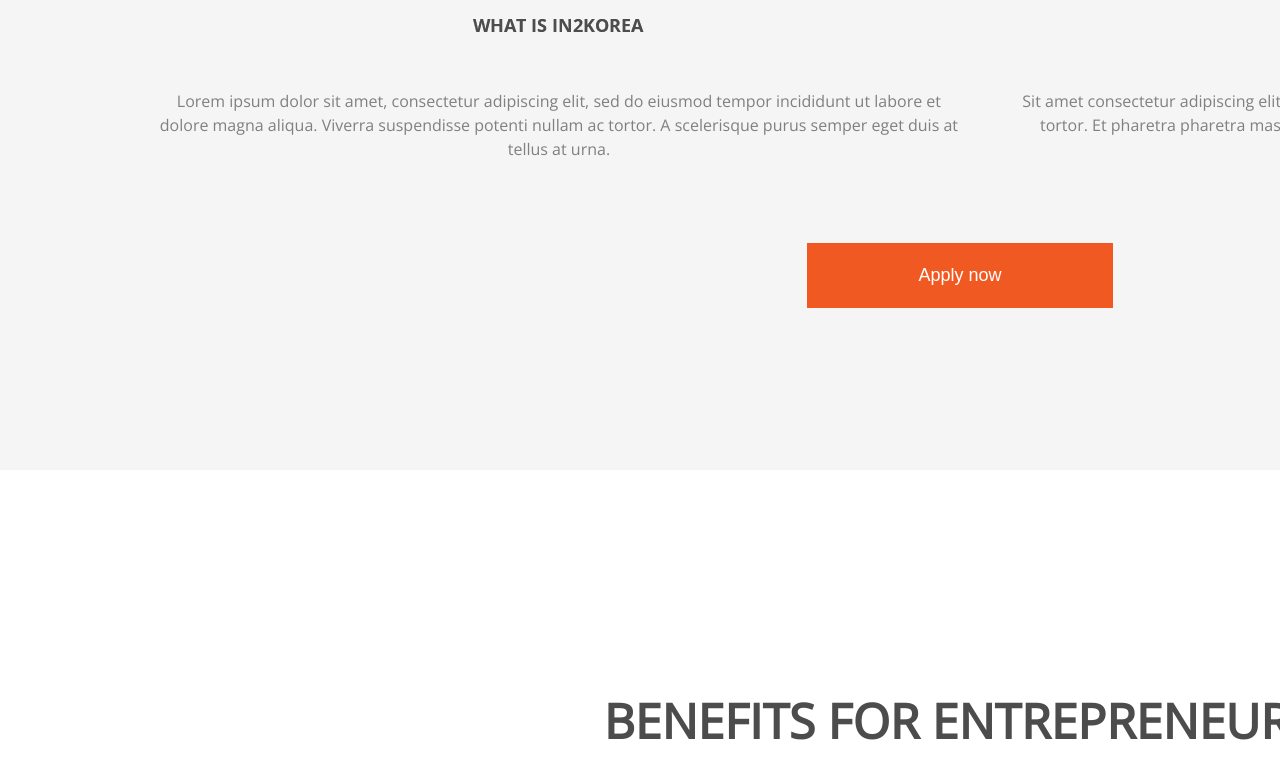
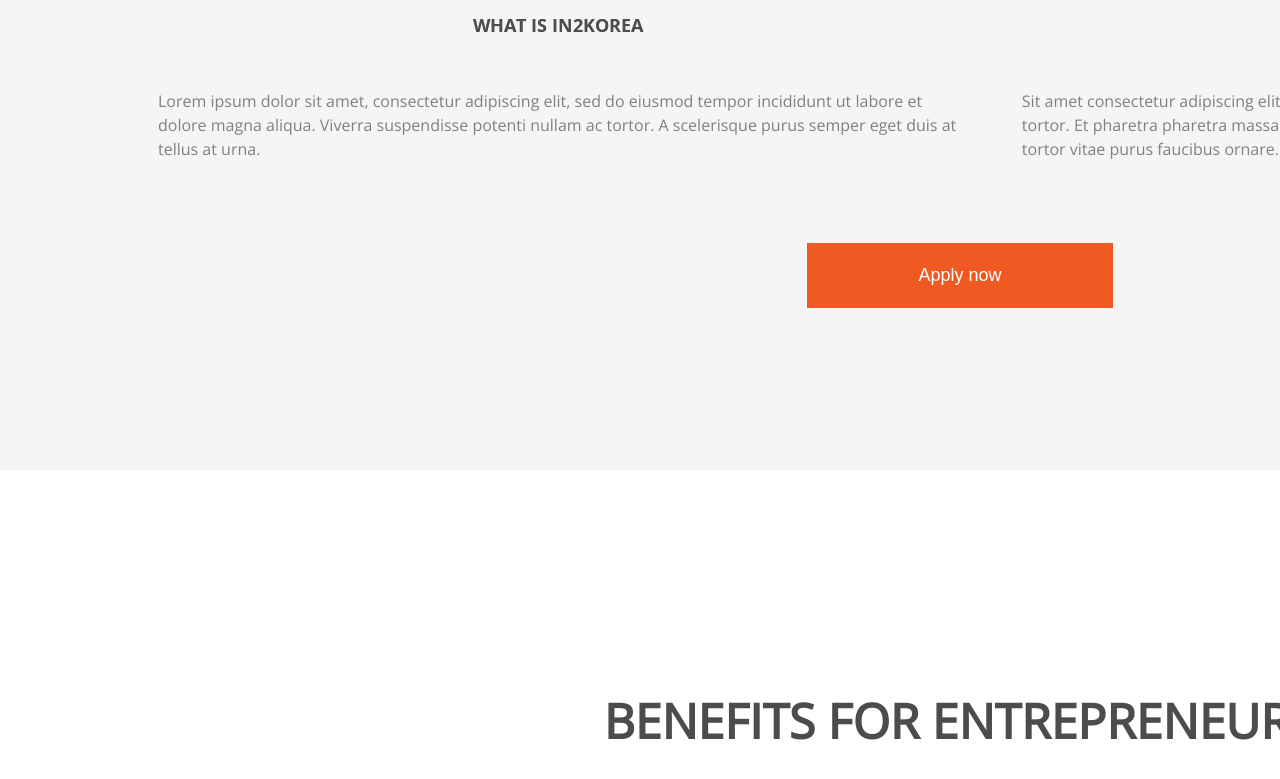
Before and after one commit to DB-Yoon/react-onepage-site-template, a React (Create React App) app: page / in a window 1280 px wide. Shown: the part 1679-2458 px from the top of the page. Built offline with nearby package versions, Linux system fonts and the light colour scheme.

Commit message:
about col text-align modified

```diff
--- a/src/styles/Common.css
+++ b/src/styles/Common.css
@@ -46,7 +46,7 @@ input::placeholder{ color:#cccccc; }
 .col-two{ display:table; margin:0 auto; }
 .col-two .column{ display:table-cell; max-width:805px; padding-left:62px; }
 .col-two .column .column-exp{ margin-top:55px; }
-.col-two .column .column-exp p{ word-wrap:break-word; font-size:16px; color:#808080; line-height:1.5; }
+.col-two .column .column-exp p{ word-wrap:break-word; font-size:16px; color:#808080; line-height:1.5; text-align:left;}
 
 /* 컬럼 세개 / 화살표 컴포넌트 CSS */
 .col-three{ display:table; margin:0 auto; }
```
